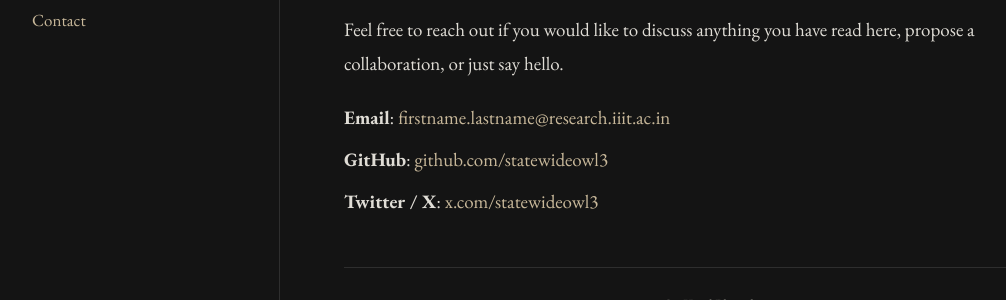
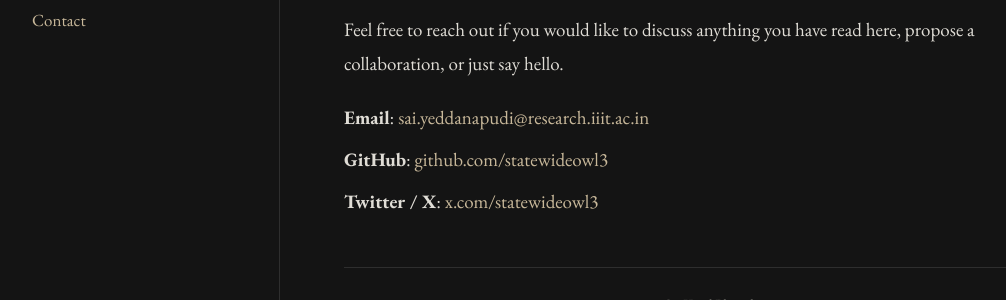
Before and after one commit to StatewideOwl3/statewideowl3.github.io, a Jekyll site: the page built from contact.md, in a window 1280 px wide. Shown: the part 157-457 px from the top of the page, without its empty margins (0-1006 px from the left). Built offline with Jekyll 4.4.1, drawn with Linux system fonts in a browser that asks for light colours.

Commit message:
fixed error in mailto in contact page

```diff
--- a/contact.md
+++ b/contact.md
@@ -6,6 +6,6 @@ permalink: /contact/
 
 Feel free to reach out if you would like to discuss anything you have read here, propose a collaboration, or just say hello.
 
-- **Email**: [firstname.lastname@research.iiit.ac.in](mailto:firstname.lastname@research.iiit.ac.in)
+- **Email**: [sai.yeddanapudi@research.iiit.ac.in](mailto:sai.yeddanapudi@research.iiit.ac.in)
 - **GitHub**: [github.com/statewideowl3](https://github.com/statewideowl3)
 - **Twitter / X**: [x.com/statewideowl3](https://x.com/statewideowl3)
```
